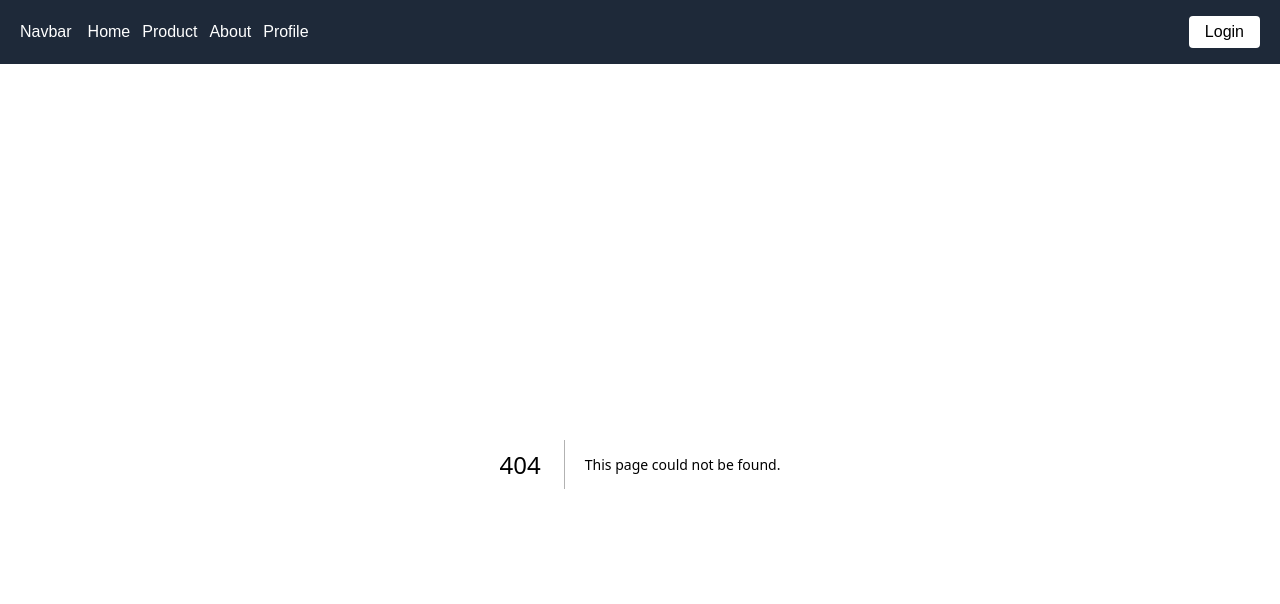
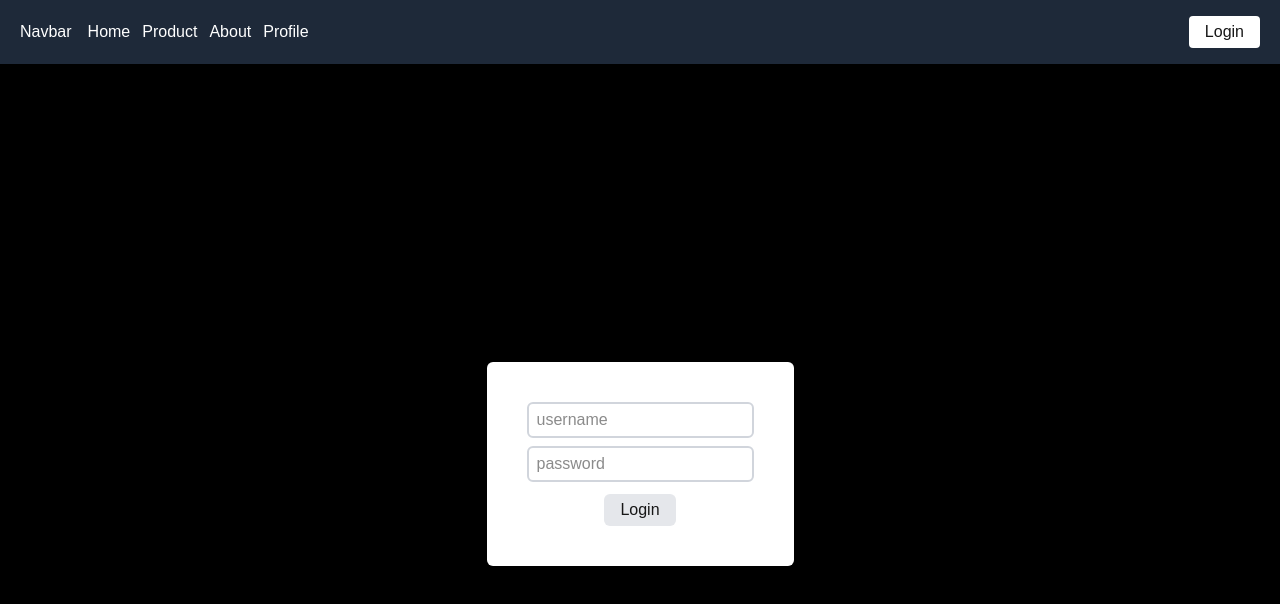
Before and after one commit to ranggaydtm/next-app-router, a Next.js app: page /login in a window 1280 px wide. Before the commit this address had no page. Shown: the top 604 px of the page. Built offline with nearby package versions, Linux system fonts and the light colour scheme.

Commit message:
create login page

```diff
--- /dev/null
+++ b/src/app/(auth)/login/page.tsx
@@ -0,0 +1,58 @@
+"use client";
+
+import { useState } from "react";
+
+const LoginPage = () => {
+  const [payload, setPayload] = useState({
+    username: "",
+    password: "",
+  });
+
+  const handleLogin = (e: React.FormEvent) => {
+    e.preventDefault();
+
+    fetch("/api/auth/login", {
+      method: "POST",
+      body: JSON.stringify({
+        username: payload.username,
+        password: payload.password,
+      }),
+    });
+  };
+
+  return (
+    <div className="w-full h-screen bg-black flex justify-center items-center">
+      <div className="bg-white flex flex-col justify-center items-center gap-3 px-10 py-10 rounded-md">
+        <div className="flex flex-col gap-2">
+          <input
+            type="text"
+            placeholder="username"
+            className="border-2 border-gray-300 rounded-md px-2 py-1"
+            value={payload.username}
+            onChange={(e) =>
+              setPayload({ ...payload, username: e.target.value })
+            }
+          />
+          <input
+            type="password"
+            placeholder="password"
+            className="border-2 border-gray-300 rounded-md px-2 py-1"
+            value={payload.password}
+            onChange={(e) =>
+              setPayload({ ...payload, password: e.target.value })
+            }
+          />
+        </div>
+
+        <button
+          className="px-4 py-1 rounded-md cursor-pointer bg-gray-200"
+          onClick={handleLogin}
+        >
+          Login
+        </button>
+      </div>
+    </div>
+  );
+};
+
+export default LoginPage;
```
